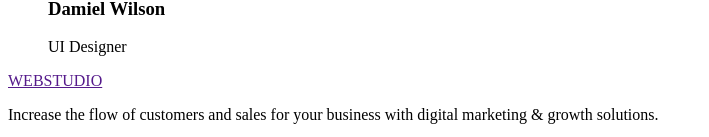
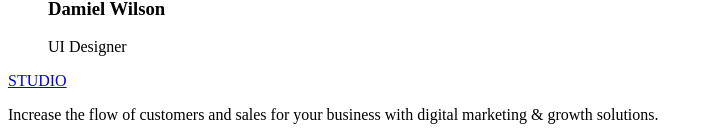
Before and after one commit to PoppyHanna/goit-markup-hw-01, a plain HTML site: page index.html in a window 1280 px wide. Shown: the part 2018-2155 px from the top of the page, without its empty margins (0-709 px from the left). Drawn offline with Linux system fonts and the light colour scheme.

Commit message:
Update index.html
Creation of html page layout markup good

```diff
--- a/index.html
+++ b/index.html
@@ -92,7 +92,7 @@
     </main>
     <!-- Footer -->
     <footer>
-      <a href="">WEBSTUDIO</a>
+      <a href="WEB">STUDIO</a>
       <p>
         Increase the flow of customers and sales for your business with digital
         marketing & growth solutions.
```
